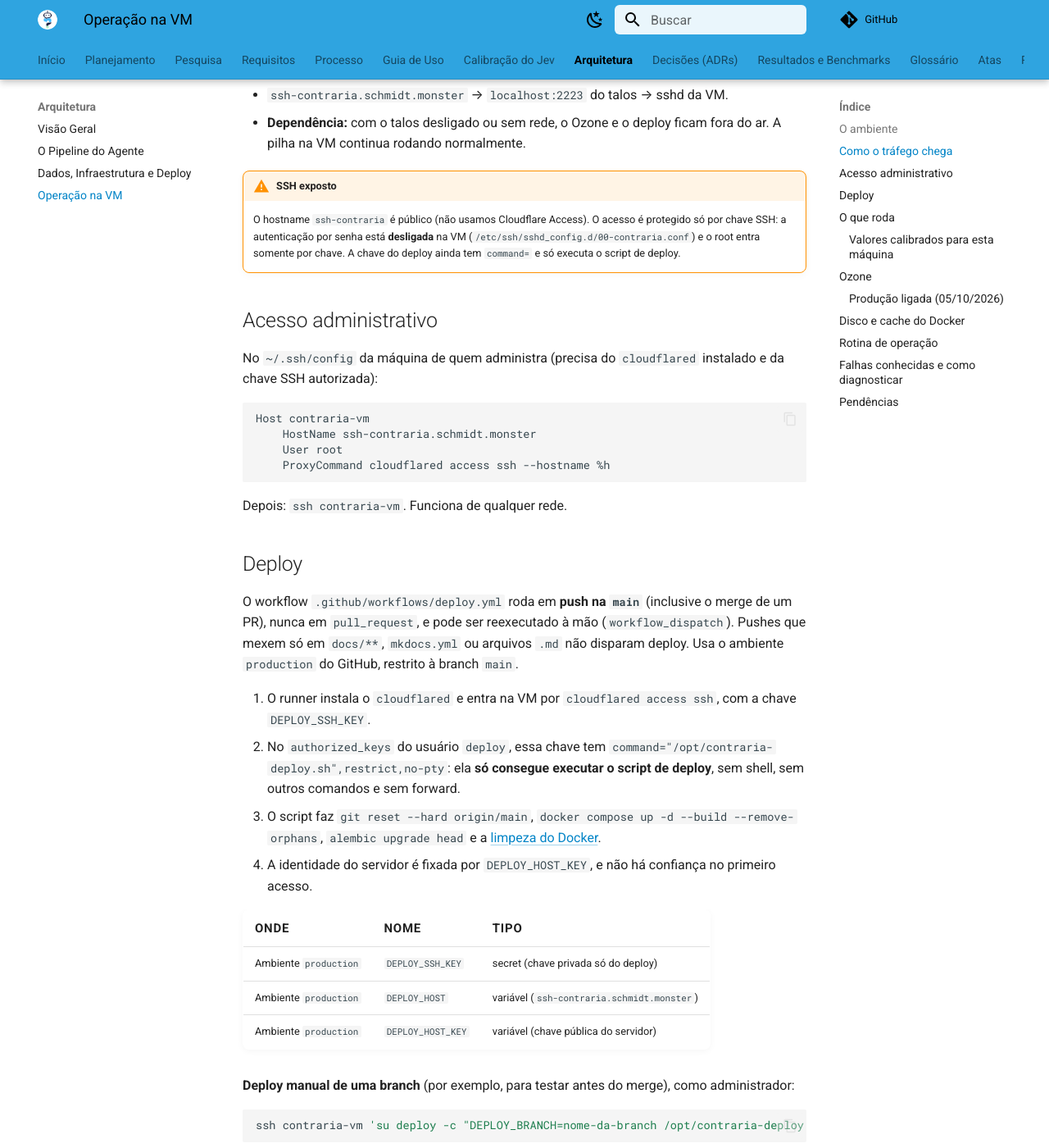
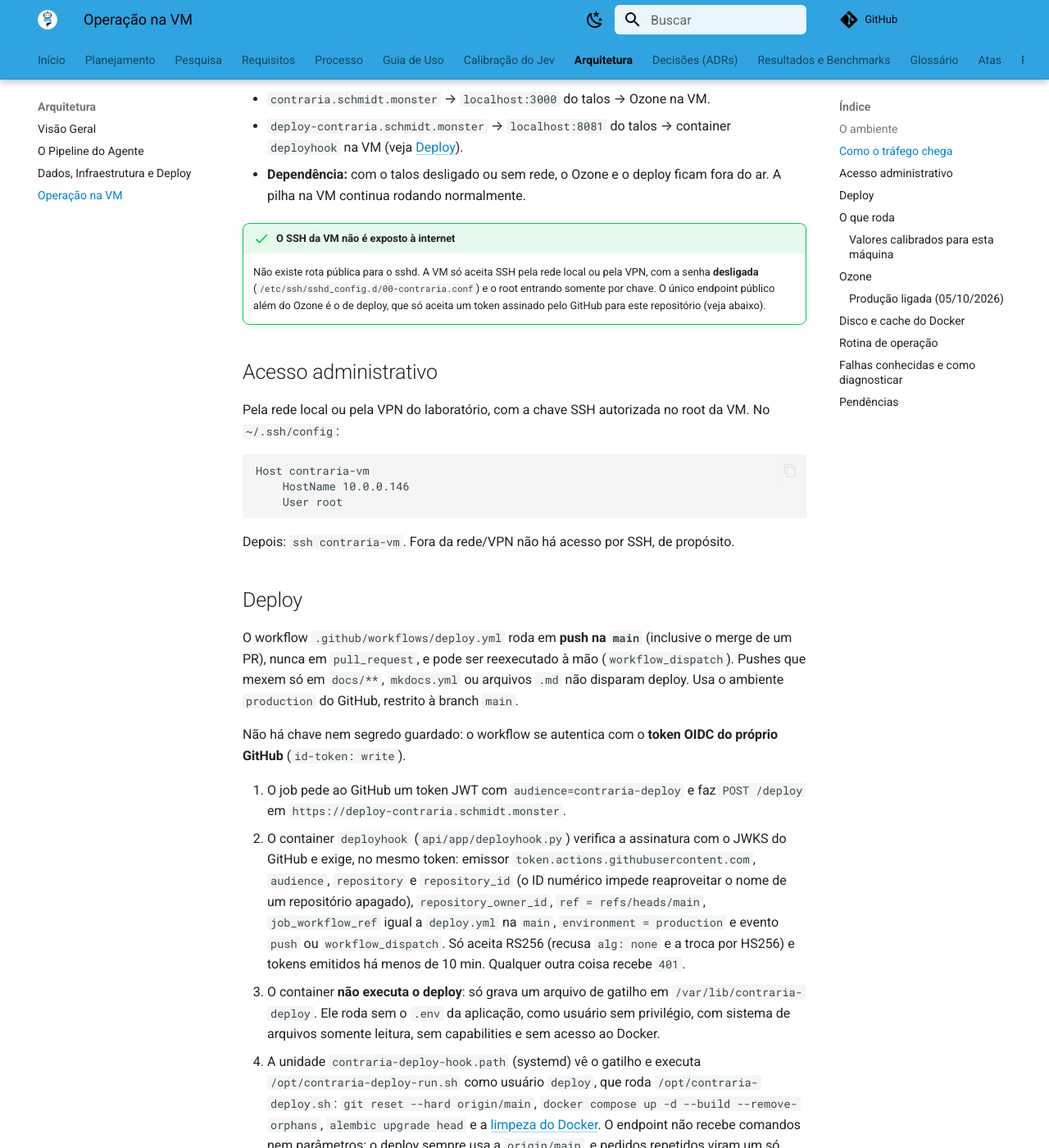
Before and after one commit to moonshinerd/ContrarIA, an MkDocs documentation site: the page built from docs/arquitetura/operacao-vm.md, in a window 1280 px wide and 1400 px high, scrolled down 1091 px. Shown: the whole window at 82% size. Built offline with MkDocs 1.6.1 and Material for MkDocs 9.7.7, drawn with Linux system fonts in a browser that asks for light colours; comment, search, counter and statistics services are not loaded; some of the changed text lies outside the part shown.

Commit message:
docs(deploy): deploy por token OIDC e SSH da VM fechado
Atualiza a página de operação, o ADR 0020 e o README de deploy: o deploy
passa pelo endpoint que só aceita o token do GitHub deste repositório e o
SSH da VM deixa de ser publicado (só rede local ou VPN).

````diff
--- a/docs/arquitetura/operacao-vm.md
+++ b/docs/arquitetura/operacao-vm.md
@@ -13,7 +13,7 @@ As decisões estão no [ADR 0020](../adr/0020-acesso-vm-tunel-cloudflare.md) e n
 | Rede | Sem conexões de entrada; saída só por TCP 443 (a porta 7844 do túnel é bloqueada) |
 | Código | `/opt/contraria` (usuário `deploy`), clone da `main` por deploy key somente leitura |
 | Segredos | `/opt/contraria/api/.env` (permissão 600, fora do git) |
-| Domínio | Ozone em `contraria.schmidt.monster`; SSH em `ssh-contraria.schmidt.monster` |
+| Domínio | Ozone em `contraria.schmidt.monster`; deploy em `deploy-contraria.schmidt.monster` (só aceita token do GitHub) |
 
 ## Como o tráfego chega
 
@@ -24,38 +24,36 @@ SSH reverso, usando só conexões de saída pela 443.
 ```mermaid
 flowchart LR
     I((Internet)) -->|HTTPS| CF[Cloudflare]
-    GH[GitHub Actions] -->|cloudflared access ssh| CF
-    ADM[Administrador] -->|ssh contraria-vm| CF
+    GH[GitHub Actions<br/>token OIDC] -->|HTTPS| CF
     CF --> T[Túnel contraria-vm<br/>no talos]
     T -->|localhost:3000| R1((talos))
-    T -->|localhost:2223| R1
-    VM[VM: serviço ozone-forward] -. ssh -R 3000 e 2223<br/>saída pela 443 .-> R1
+    T -->|localhost:8081| R1
+    VM[VM: serviço ozone-forward] -. ssh -R 3000 e 8081<br/>saída pela 443 .-> R1
     VM --> OZ[Ozone :3000]
-    VM --> SSHD[sshd :22]
+    VM --> DH[deployhook :8081]
 ```
 
 - `contraria.schmidt.monster` → `localhost:3000` do talos → Ozone na VM.
-- `ssh-contraria.schmidt.monster` → `localhost:2223` do talos → sshd da VM.
+- `deploy-contraria.schmidt.monster` → `localhost:8081` do talos → container `deployhook` na VM (veja [Deploy](#deploy)).
 - **Dependência:** com o talos desligado ou sem rede, o Ozone e o deploy ficam fora do ar. A pilha na VM continua
   rodando normalmente.
 
-!!! warning "SSH exposto"
-    O hostname `ssh-contraria` é público (não usamos Cloudflare Access). O acesso é protegido só por chave SSH: a
-    autenticação por senha está **desligada** na VM (`/etc/ssh/sshd_config.d/00-contraria.conf`) e o root entra somente
-    por chave. A chave do deploy ainda tem `command=` e só executa o script de deploy.
+!!! success "O SSH da VM não é exposto à internet"
+    Não existe rota pública para o sshd. A VM só aceita SSH pela rede local ou pela VPN, com a senha **desligada**
+    (`/etc/ssh/sshd_config.d/00-contraria.conf`) e o root entrando somente por chave. O único endpoint público além do
+    Ozone é o de deploy, que só aceita um token assinado pelo GitHub para este repositório (veja abaixo).
 
 ## Acesso administrativo
 
-No `~/.ssh/config` da máquina de quem administra (precisa do `cloudflared` instalado e da chave SSH autorizada):
+Pela rede local ou pela VPN do laboratório, com a chave SSH autorizada no root da VM. No `~/.ssh/config`:
 
 ```text
 Host contraria-vm
-    HostName ssh-contraria.schmidt.monster
+    HostName 10.0.0.146
     User root
-    ProxyCommand cloudflared access ssh --hostname %h
 ```
 
-Depois: `ssh contraria-vm`. Funciona de qualquer rede.
+Depois: `ssh contraria-vm`. Fora da rede/VPN não há acesso por SSH, de propósito.
 
 ## Deploy
 
@@ -63,20 +61,32 @@ O workflow `.github/workflows/deploy.yml` roda em **push na `main`** (inclusive
 `pull_request`, e pode ser reexecutado à mão (`workflow_dispatch`). Pushes que mexem só em `docs/**`, `mkdocs.yml` ou
 arquivos `.md` não disparam deploy. Usa o ambiente `production` do GitHub, restrito à branch `main`.
 
-1. O runner instala o `cloudflared` e entra na VM por `cloudflared access ssh`, com a chave `DEPLOY_SSH_KEY`.
-2. No `authorized_keys` do usuário `deploy`, essa chave tem `command="/opt/contraria-deploy.sh",restrict,no-pty`: ela
-   **só consegue executar o script de deploy**, sem shell, sem outros comandos e sem forward.
-3. O script faz `git reset --hard origin/main`, `docker compose up -d --build --remove-orphans`,
-   `alembic upgrade head` e a [limpeza do Docker](#disco-e-cache-do-docker).
-4. A identidade do servidor é fixada por `DEPLOY_HOST_KEY`, e não há confiança no primeiro acesso.
+Não há chave nem segredo guardado: o workflow se autentica com o **token OIDC do próprio GitHub** (`id-token: write`).
+
+1. O job pede ao GitHub um token JWT com `audience=contraria-deploy` e faz `POST /deploy` em
+   `https://deploy-contraria.schmidt.monster`.
+2. O container `deployhook` (`api/app/deployhook.py`) verifica a assinatura com o JWKS do GitHub e exige, no mesmo
+   token: emissor `token.actions.githubusercontent.com`, `audience`, `repository` e `repository_id` (o ID numérico
+   impede reaproveitar o nome de um repositório apagado), `repository_owner_id`, `ref = refs/heads/main`,
+   `job_workflow_ref` igual a `deploy.yml` na `main`, `environment = production` e evento `push` ou
+   `workflow_dispatch`. Só aceita RS256 (recusa `alg: none` e a troca por HS256) e tokens emitidos há menos de 10 min.
+   Qualquer outra coisa recebe `401`.
+3. O container **não executa o deploy**: só grava um arquivo de gatilho em `/var/lib/contraria-deploy`. Ele roda sem
+   o `.env` da aplicação, como usuário sem privilégio, com sistema de arquivos somente leitura, sem capabilities e sem
+   acesso ao Docker.
+4. A unidade `contraria-deploy-hook.path` (systemd) vê o gatilho e executa `/opt/contraria-deploy-run.sh` como usuário
+   `deploy`, que roda `/opt/contraria-deploy.sh`: `git reset --hard origin/main`,
+   `docker compose up -d --build --remove-orphans`, `alembic upgrade head` e a
+   [limpeza do Docker](#disco-e-cache-do-docker). O endpoint não recebe comandos nem parâmetros: o deploy sempre usa a
+   `origin/main`, e pedidos repetidos viram um só.
+5. O workflow consulta `GET /status` (também com token) até o deploy terminar e falha se ele falhar. O resultado e o
+   log ficam em `/var/lib/contraria-deploy/` (`status.json` e `last-deploy.log`).
 
 | Onde | Nome | Tipo |
 |---|---|---|
-| Ambiente `production` | `DEPLOY_SSH_KEY` | secret (chave privada só do deploy) |
-| Ambiente `production` | `DEPLOY_HOST` | variável (`ssh-contraria.schmidt.monster`) |
-| Ambiente `production` | `DEPLOY_HOST_KEY` | variável (chave pública do servidor) |
+| Ambiente `production` | `DEPLOY_URL` | variável (`https://deploy-contraria.schmidt.monster`) |
 
-**Deploy manual de uma branch** (por exemplo, para testar antes do merge), como administrador:
+**Deploy manual de uma branch** (por exemplo, para testar antes do merge), na rede local ou VPN:
 
 ```bash
 ssh contraria-vm 'su deploy -c "DEPLOY_BRANCH=nome-da-branch /opt/contraria-deploy.sh"'
@@ -208,14 +218,15 @@ compartilhadas fora de um canal seguro.
 | Sintoma | Causa provável | O que fazer |
 |---|---|---|
 | Ozone e deploy fora do ar, VM saudável | talos desligado ou sem rede | Religar o talos; `ozone-forward` reconecta sozinho |
-| `ssh contraria-vm` falha | talos fora ou serviço `ozone-forward` parado | Acessar pela rede local e rodar `systemctl status ozone-forward` |
+| Deploy do Actions falha com 401 | Token recusado (repositório, branch, workflow ou environment diferentes) | Ver `docker logs deploy-deployhook-1` (o motivo fica só no log) |
+| Deploy do Actions falha com 403 ou 5xx | Cloudflare bloqueando o runner, ou talos fora | Testar `curl https://deploy-contraria.schmidt.monster/health` |
+| Deploy fica em `running` | Build longo ou falha no script | `cat /var/lib/contraria-deploy/last-deploy.log` na VM |
 | Jetstream reconectando de tempos em tempos | Instabilidade da rede na saída | Esperado; o cursor retoma de onde parou |
 | `worker` reiniciando | Falta de memória | Conferir `docker inspect ... OOMKilled` e o limite do serviço |
-| Deploy falha com "host key" | `DEPLOY_HOST_KEY` desatualizada (reinstalação da VM) | Atualizar a variável do ambiente `production` |
 
 ## Pendências {#pendencias}
 
-- [ ] Regra de IP no WAF da Cloudflare para `ssh-contraria` (faixas do GitHub Actions); reduz ruído, não é identidade.
+- [ ] Conversar com a infra (Arthur) sobre as duas portas públicas (Ozone e endpoint de deploy) e sobre o túnel por outra máquina.
 - [ ] Liberar a porta 7844 de saída na rede da VM e mover o `cloudflared` para ela, eliminando a dependência do talos.
 - [ ] Anotar uma amostra de posts reais para medir sinais de falsidade ([ADR 0015](../adr/0015-pre-filtro-tfidf-nao-integrado.md)). Uma amostra de 200 posts foi exportada da fila da VM para `research/datasets/data/amostra_anotacao.csv` (ignorada pelo git).
 - [ ] Primeiro deploy automático pelo Actions (só dispara após o merge deste PR na `main`).
````
Also changed, not shown: deploy/README.md (+9 -10 lines), docs/adr/0020-acesso-vm-tunel-cloudflare.md (+18 -13 lines).
